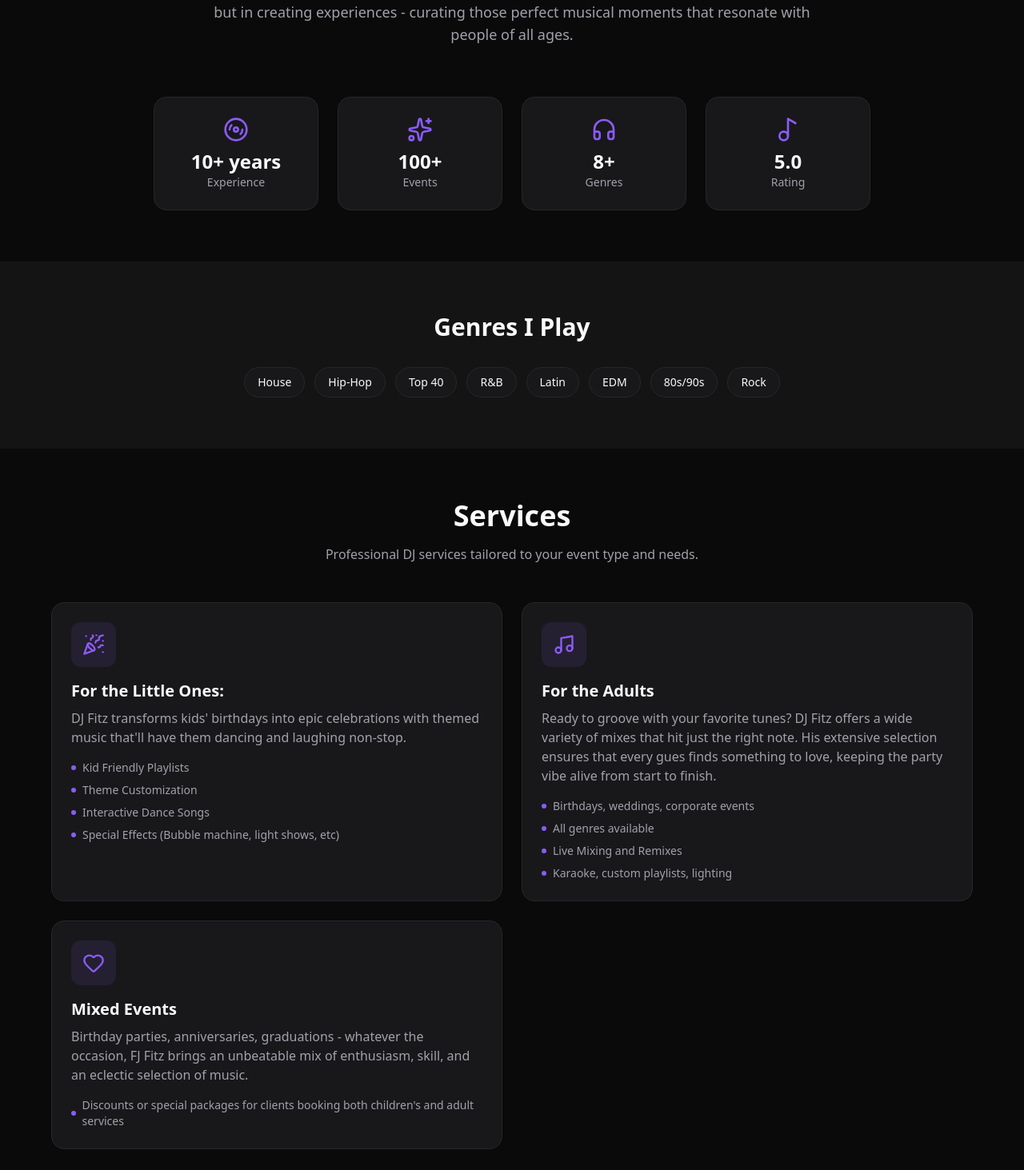
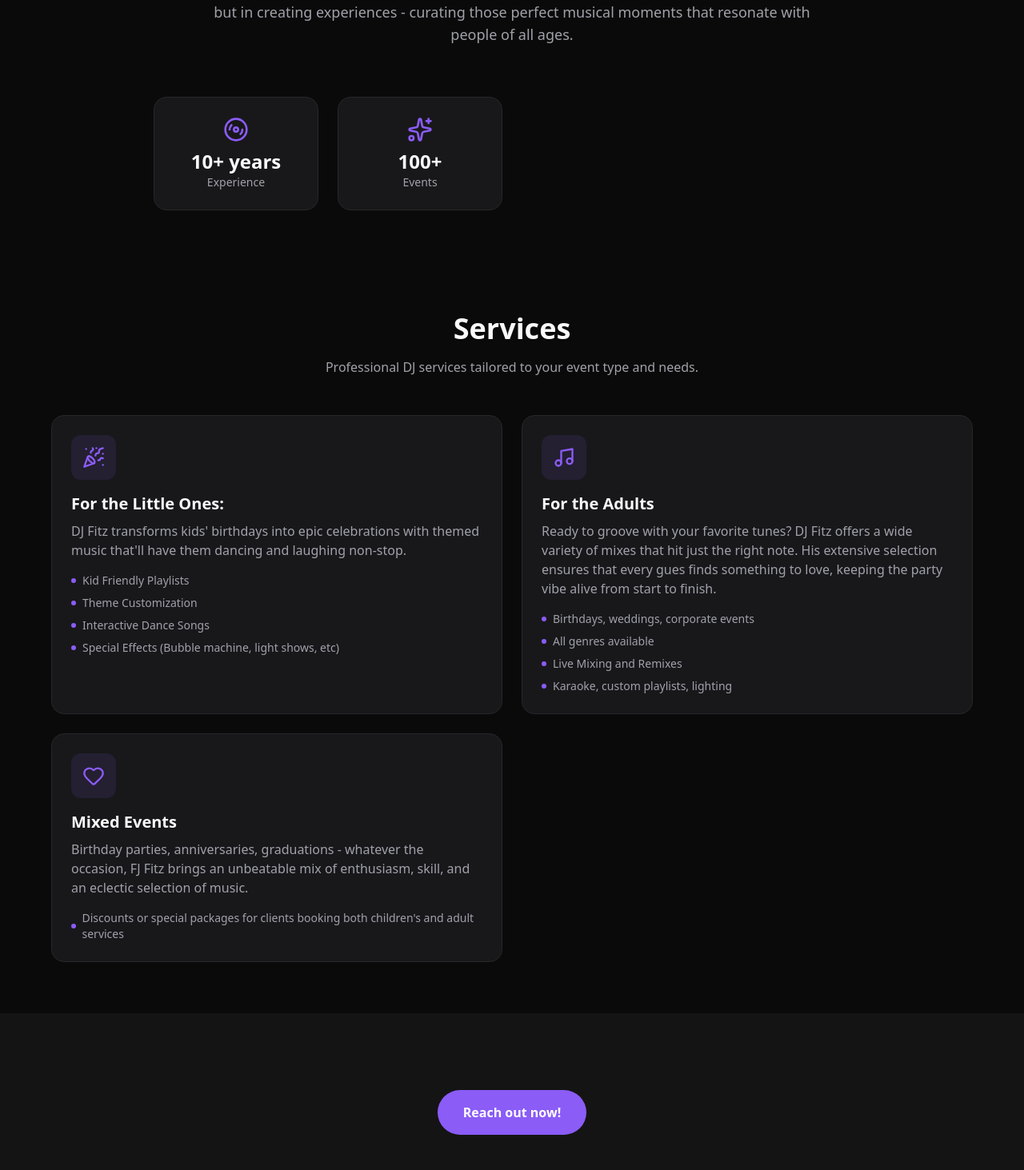
Before and after one commit to OiOfMidworld/dj_site, a Next.js app: page /about in a window 1280 px wide. Shown: the part 387-1850 px from the top of the page at 80% size. Built offline with nearby package versions, Linux system fonts and the light colour scheme.

Commit message:
about page updates
k

```diff
--- a/src/app/about/page.tsx
+++ b/src/app/about/page.tsx
@@ -33,33 +33,6 @@ export default function AboutPage() {
             <div className="text-2xl font-bold">{siteConfig.about.eventsCompleted}</div>
             <div className="text-sm text-[var(--foreground-muted)]">Events</div>
           </div>
-          <div className="p-6 rounded-2xl bg-[var(--card)] border border-[var(--border)] text-center">
-            <Headphones className="w-8 h-8 text-[var(--color-primary)] mx-auto mb-2" />
-            <div className="text-2xl font-bold">{siteConfig.about.genres.length}+</div>
-            <div className="text-sm text-[var(--foreground-muted)]">Genres</div>
-          </div>
-          <div className="p-6 rounded-2xl bg-[var(--card)] border border-[var(--border)] text-center">
-            <Music2 className="w-8 h-8 text-[var(--color-primary)] mx-auto mb-2" />
-            <div className="text-2xl font-bold">5.0</div>
-            <div className="text-sm text-[var(--foreground-muted)]">Rating</div>
-          </div>
-        </div>
-      </section>
-
-      {/* Genres */}
-      <section className="px-4 pb-16 bg-[var(--background-secondary)] py-16">
-        <div className="max-w-4xl mx-auto text-center">
-          <h2 className="text-3xl font-bold mb-8">Genres I Play</h2>
-          <div className="flex flex-wrap justify-center gap-3">
-            {siteConfig.about.genres.map((genre) => (
-              <span
-                key={genre}
-                className="px-4 py-2 rounded-full bg-[var(--card)] border border-[var(--border)] text-sm"
-              >
-                {genre}
-              </span>
-            ))}
-          </div>
         </div>
       </section>
 
@@ -90,35 +63,12 @@ export default function AboutPage() {
       {/* Pricing */}
       <section className="px-4 py-16 bg-[var(--background-secondary)]">
         <div className="max-w-4xl mx-auto">
-          <div className="text-center mb-12">
-            <h2 className="text-3xl md:text-4xl font-bold mb-4">Packages</h2>
-            <p className="text-[var(--foreground-muted)]">{services.pricing.note}</p>
-          </div>
-
-          {services.pricing.packages.length > 0 && (
-            <div className="grid md:grid-cols-3 gap-6">
-              {(services.pricing.packages as Array<{ name: string; description: string; startingAt: number }>).map((pkg) => (
-                <div
-                  key={pkg.name}
-                  className="p-6 rounded-2xl bg-[var(--card)] border border-[var(--border)] text-center"
-                >
-                  <h3 className="text-xl font-semibold mb-2">{pkg.name}</h3>
-                  <p className="text-[var(--foreground-muted)] text-sm mb-4">{pkg.description}</p>
-                  <div className="text-3xl font-bold gradient-text">
-                    ${pkg.startingAt}+
-                  </div>
-                  <div className="text-sm text-[var(--foreground-muted)]">starting at</div>
-                </div>
-              ))}
-            </div>
-          )}
-
           <div className="text-center mt-8">
             <Link
               href="/book"
               className="inline-flex items-center justify-center px-8 py-4 bg-[var(--color-primary)] text-white font-semibold rounded-full hover:bg-[var(--color-primary-dark)] transition-all"
             >
-              Get a Custom Quote
+              Reach out now!
             </Link>
           </div>
         </div>
```
